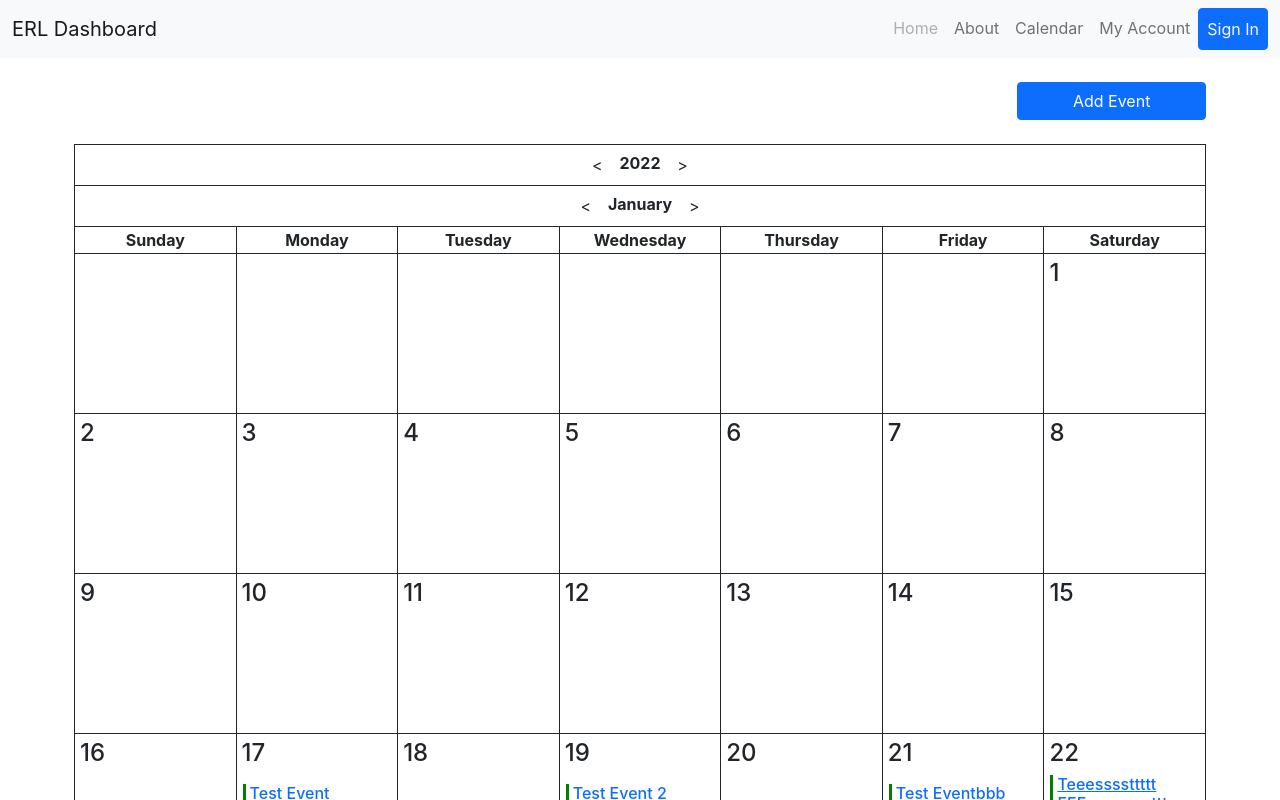
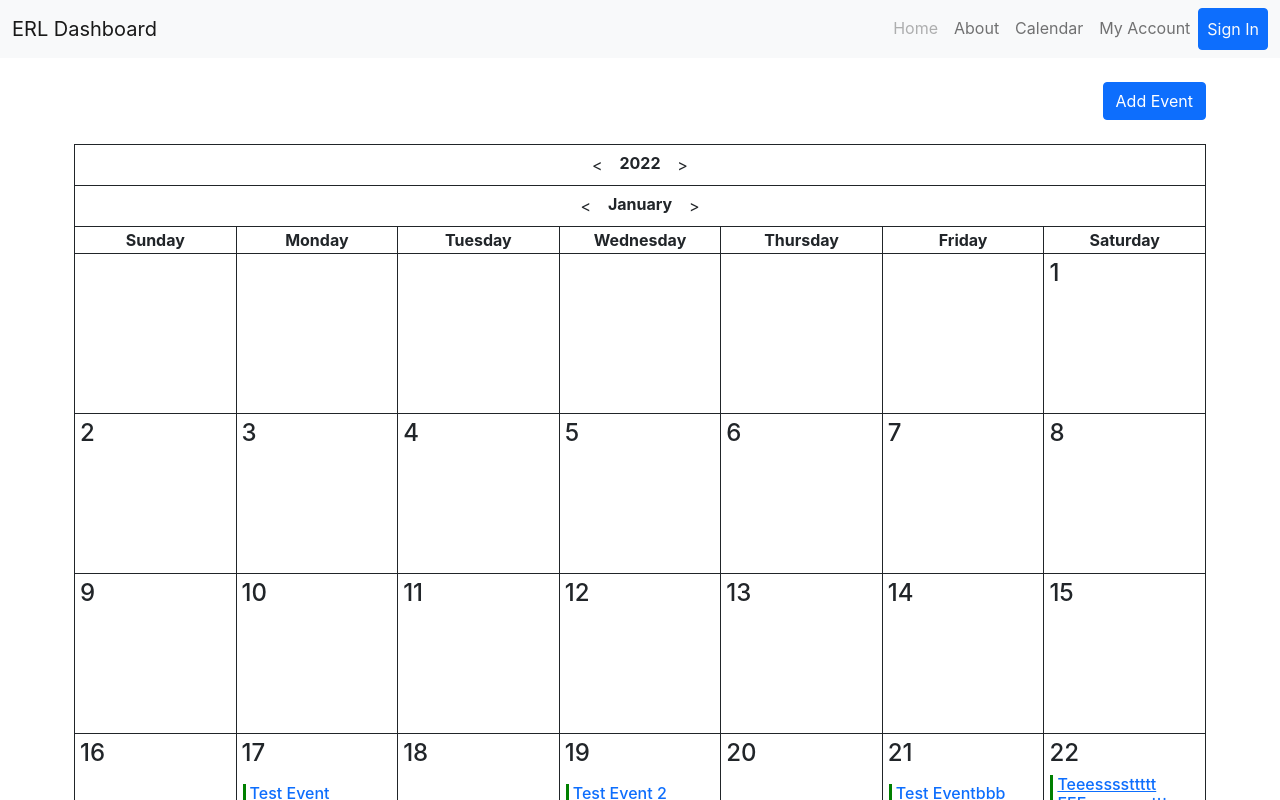
Before and after one commit to matthew-talamantes/erl-dashboard, a React (Create React App) app: page / in a window 1280 px wide. Shown: the top 800 px of the page. Built offline with nearby package versions, Linux system fonts and the light colour scheme; data requests are answered from the project's data file.

Commit message:
Style add event button

```diff
--- a/src/components/Calendar.js
+++ b/src/components/Calendar.js
@@ -3,6 +3,7 @@ import PropTypes from 'prop-types';
 import CalendarBody from './CalendarBody';
 import Container from 'react-bootstrap/Container';
 import Row from 'react-bootstrap/Row';
+import Col from 'react-bootstrap/Col';
 
 import { Link } from 'react-router-dom';
 
@@ -132,8 +133,10 @@ const Calendar = ({ displayDate, events }) => {
     return (
         <section className="mt-4">
             <Container fluid="md">
-              <Row className="justify-content-end ps-1 pe-1">
-              <Link to='/addEvent' className='col-2 btn btn-primary'>Add Event</Link>
+              <Row xs={"auto"} className="justify-content-end ps-1 pe-1">
+                <Col className="d-flex justify-content-end ps-0 pe-0">
+                  <Link to='/addEvent' className='btn btn-primary'>Add Event</Link>
+                </Col>
               </Row>
               <Row className="justify-content-center  ps-1 pe-1">
                   <table id="calendar-element" className="calendar mt-4 border border-dark rounded">
```
